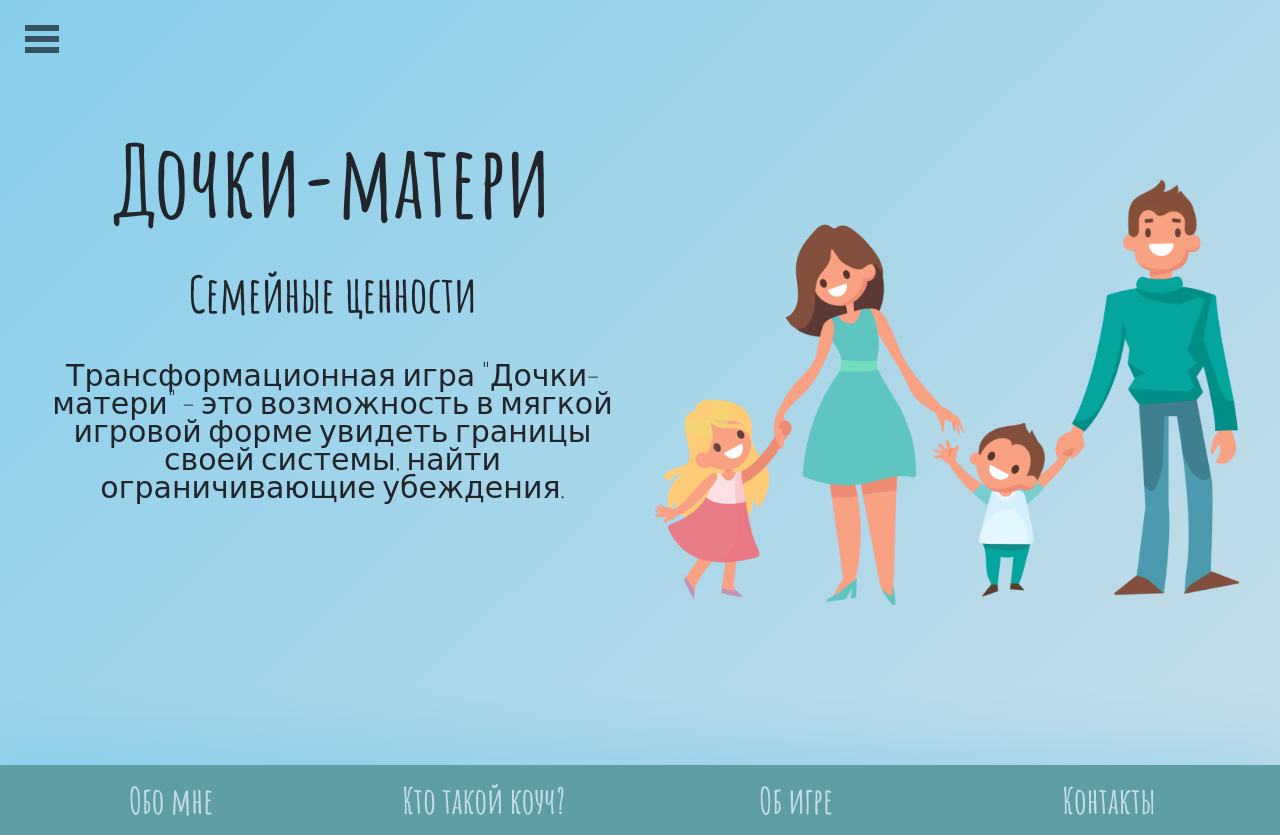
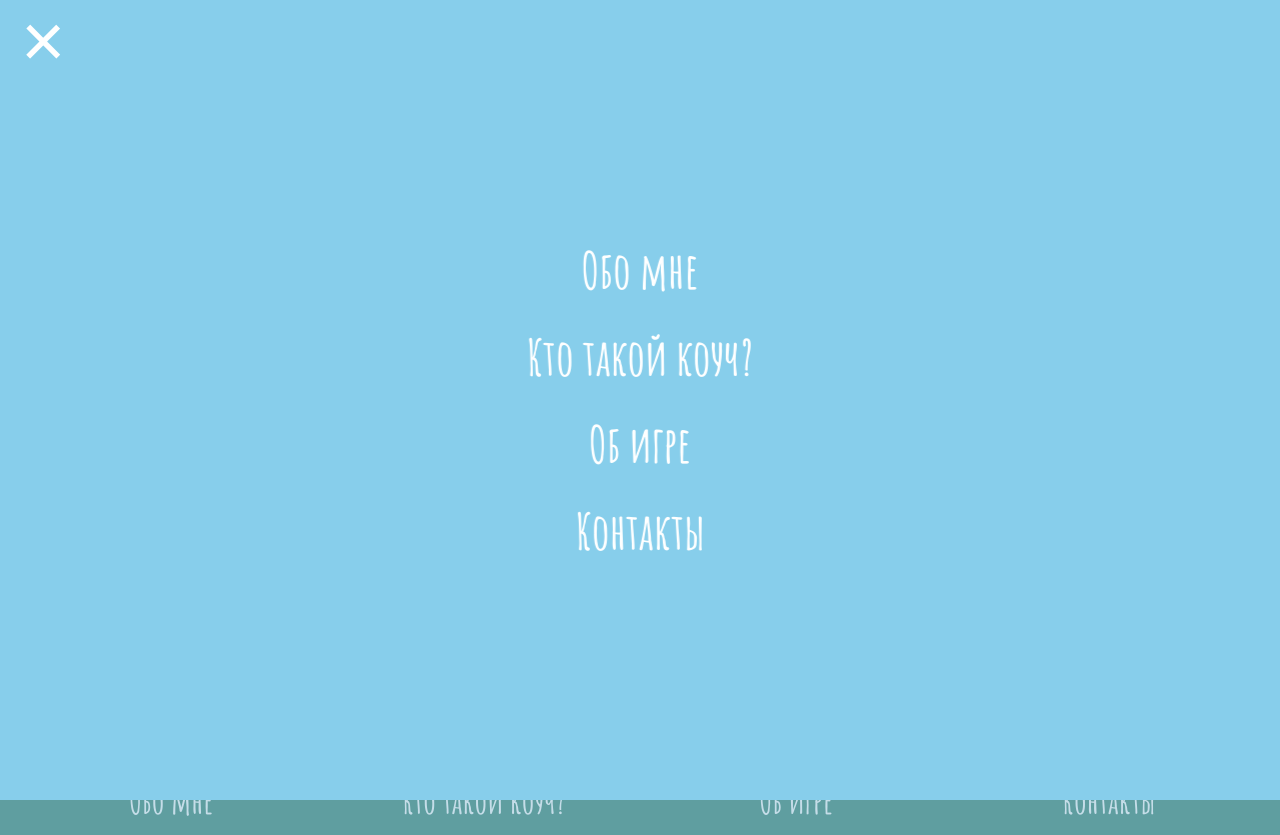
Before and after one commit to Nelieon/annawebsite.github.io, a plain HTML site: page index.html in a window 1280 px wide. Both pictures are taken after a click on the button 42 px from the left and 39 px from the top of the page. Drawn offline with nearby package versions, Linux system fonts and the light colour scheme; a web font is replaced by a local one.

Commit message:
Add files via upload

```diff
--- a/index.html
+++ b/index.html
@@ -66,6 +66,9 @@
 			  + ':35729/livereload.js?snipver=1"></' + 'script>')
 		</script>
 		<!-- -->
-		<script src="js/index.js"></script>
+		<script>
+		$('button').on('click', function(){
+ 		$('body').toggleClass('open');
+		});</script>
 	</body>
 </html>
```
